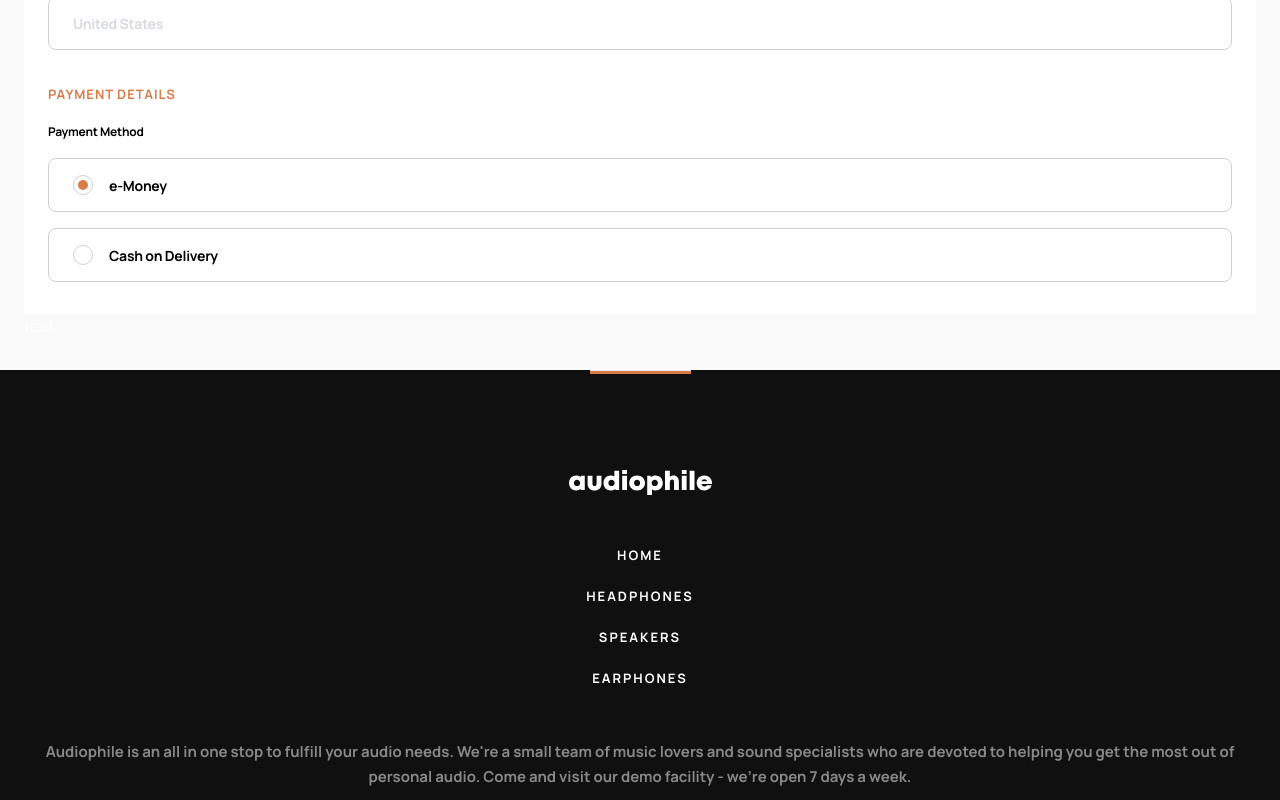
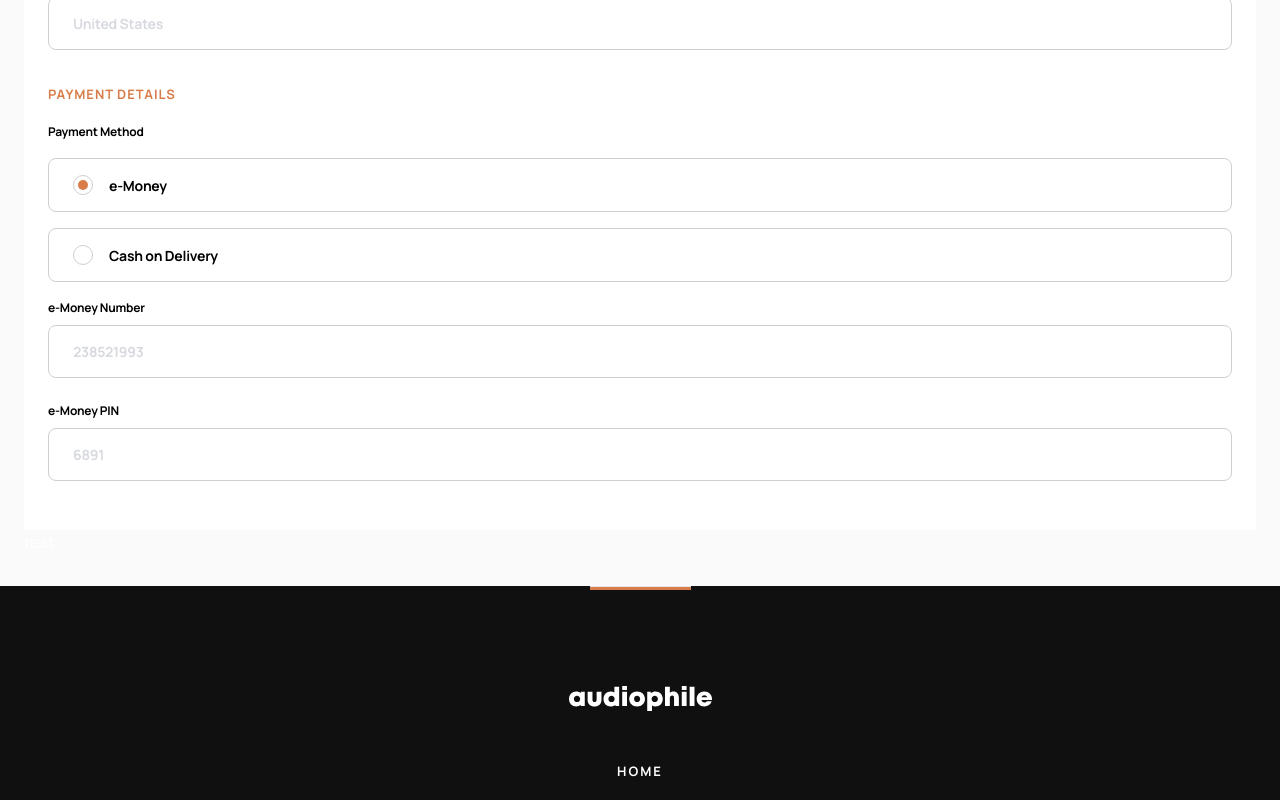
Before and after one commit to Baqari-Fruidze/audiophile-ecommerce-website, a React (Vite) app: page /checkout in a window 1280 px wide. Shown: the part 1020-1820 px from the top of the page. Built offline with nearby package versions, Linux system fonts and the light colour scheme.

Commit message:
inputs done

```diff
--- /dev/null
+++ b/src/components/CashONDeliverySpan.tsx
@@ -0,0 +1,19 @@
+import React from "react";
+
+export default function CashONDeliverySpan() {
+  return (
+    <div className="flex items-center gap-[16px]">
+      <svg width="48" height="48" xmlns="http://www.w3.org/2000/svg">
+        <path
+          d="M46.594 8.438H42.28c-.448 0-.869.213-1.134.574l-2.694 3.674a1.15 1.15 0 1 1-1.848-1.37c2.568-3.53 2.864-3.545 2.864-4.285 0-.779-.636-1.406-1.407-1.406h-5.404a17.658 17.658 0 0 1 9.606-2.813h4.33a1.406 1.406 0 0 0 0-2.812h-4.33c-5.277 0-10.33 2.02-14.142 5.625h-8.34c-.777 0-1.407.63-1.407 1.406v9.938H9.844c-.777 0-1.406.63-1.406 1.406v15.6a14.053 14.053 0 0 0-7.824 3.089 1.406 1.406 0 1 0 1.772 2.185 11.226 11.226 0 0 1 7.048-2.499h3.129c.775 0 1.406.63 1.406 1.406 0 .776-.631 1.407-1.406 1.407H8.436a1.406 1.406 0 0 0 0 2.812h13.728a4.226 4.226 0 0 1-3.977 2.813H1.405a1.406 1.406 0 0 0 0 2.812h16.782c3.395 0 6.236-2.42 6.89-5.625h7.36c.776 0 1.406-.63 1.406-1.406V25.312h9.843c.777 0 1.407-.63 1.407-1.406V11.25h1.5a1.406 1.406 0 0 0 0-2.813ZM33.61 17.599a1.404 1.404 0 0 0-1.172-.63h-3.085c-1.084-1.834.241-4.172 2.381-4.172 2.531 0 3.708 3.115 1.876 4.802ZM21.188 8.437h14.06c-.744 1.03-1.057 1.305-1.352 1.983-4.216-1.779-8.726 2.057-7.559 6.549h-5.15V8.437ZM19.78 19.782h2.813v5.625H19.78v-5.625Zm11.25 19.782h-14.49c.969-2.735-1.07-5.626-3.979-5.626H11.25V19.782h5.719v7.032c0 .776.63 1.406 1.406 1.406H24c.777 0 1.406-.63 1.406-1.407v-7.03h5.625v19.78ZM33.844 22.5v-1.771a5.56 5.56 0 0 0 3.453-4.769 3.954 3.954 0 0 0 3.424-1.611l1.56-2.127V22.5h-8.437Z"
+          fill="#D87D4A"
+        />
+      </svg>
+      <span className="text-[#000] text-[15px] font-normal opacity-50 w-[25ch]">
+        The ‘Cash on Delivery’ option enables you to pay in cash when our
+        delivery courier arrives at your residence. Just make sure your address
+        is correct so that your order will not be cancelled.
+      </span>
+    </div>
+  );
+}
--- a/src/components/PaymentDetails.tsx
+++ b/src/components/PaymentDetails.tsx
@@ -1,10 +1,11 @@
 import React, { useContext } from "react";
 import Circle from "./Circle";
 import { Context } from "../App";
+import CashONDeliverySpan from "./CashONDeliverySpan";
 
 export default function PaymentDetails() {
   const { yellow, setYellow } = useContext(Context);
-
+  console.log(yellow);
   return (
     <div>
       <h2 className="HTwoInCheckout">payment details</h2>
@@ -29,8 +30,40 @@ export default function PaymentDetails() {
             </label>
             <input type="text" name="" id="CashonDelivery" className="hidden" />
           </div>
+          {yellow ? (
+            <div className="moneyPinMoneyNumberCon flex flex-col gap-[24px]">
+              <div className="flex flex-col gap-[9px]">
+                <label
+                  htmlFor="e-MoneyNumber"
+                  className="InputsLabelsInCheckout"
+                >
+                  e-Money Number
+                </label>
+                <input
+                  type="text"
+                  placeholder="238521993"
+                  name=""
+                  id="e-MoneyNumber"
+                  className="InputStyles"
+                />
+              </div>
+              <div className="flex flex-col gap-[9px]">
+                <label htmlFor="e-MoneyPIN" className="InputsLabelsInCheckout">
+                  e-Money PIN
+                </label>
+                <input
+                  type="text"
+                  placeholder="6891"
+                  id="e-MoneyPIN"
+                  className="InputStyles"
+                />
+              </div>
+            </div>
+          ) : null}
+          <span></span>
         </div>
       </div>
+      {yellow ? null : <CashONDeliverySpan />}
     </div>
   );
 }
```
